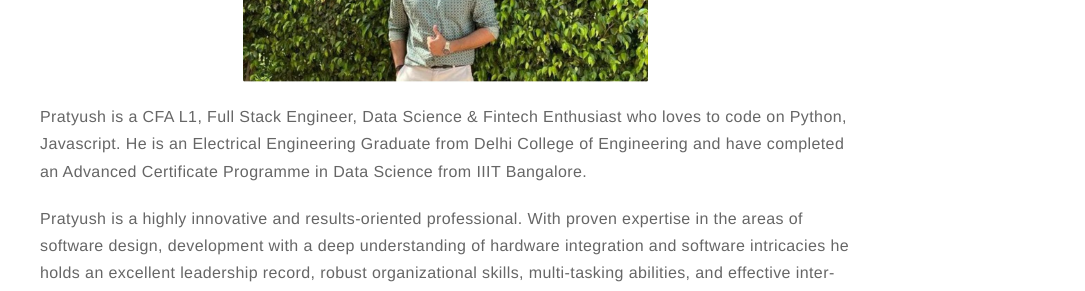
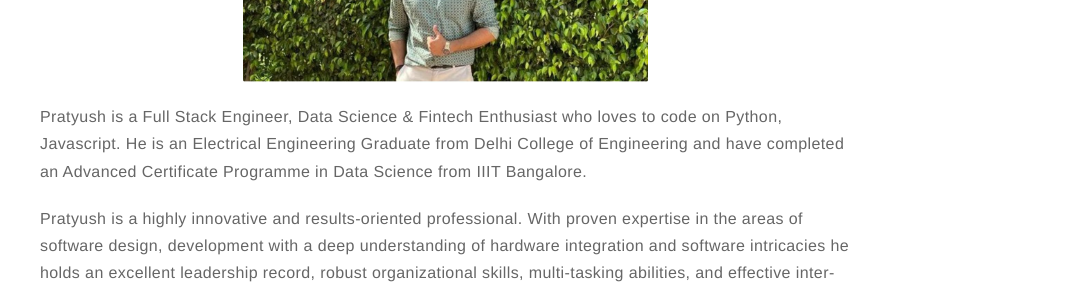
Before and after one commit to Pratyuxh/Pratyuxh.github.io, a Jekyll site: the page built from about.md, in a window 1280 px wide. Shown: the part 445-736 px from the top of the page, without its empty margins (195-1280 px from the left). Built offline with Jekyll 4.4.1, drawn with Linux system fonts in a browser that asks for light colours.

Commit message:
Updated Bio

```diff
--- a/_config.yml
+++ b/_config.yml
@@ -15,7 +15,7 @@ picture: assets/images/profile.jpeg
 # and specify source (external or local).
 resume: true
 resume-external: true
-resume-url: https://drive.google.com/file/d/1biRhPUPrzToo3aLNxbVUHzUsSCTLqUyN/view?usp=sharing
+resume-url: https://drive.google.com/file/d/1gjQ8f8WHAv5PY0armCyk0BOfkLiLrSMJ/view?usp=sharing
 
 url: https://pratyuxh.github.io
 
--- a/about.md
+++ b/about.md
@@ -5,7 +5,7 @@ layout: page
 ![Profile Image]({% if site.external-image %}{{ site.picture }}{% else %}{{ site.url }}/{{ site.picture }}{% endif %})
 
 <p>
-Pratyush is a CFA L1, Full Stack Engineer, Data Science & Fintech Enthusiast who loves to code on Python, Javascript. He is an Electrical Engineering Graduate from Delhi College of Engineering and have completed an Advanced Certificate Programme in Data Science from IIIT Bangalore.
+Pratyush is a Full Stack Engineer, Data Science & Fintech Enthusiast who loves to code on Python, Javascript. He is an Electrical Engineering Graduate from Delhi College of Engineering and have completed an Advanced Certificate Programme in Data Science from IIIT Bangalore.
 </p>
 
 <p>
```
